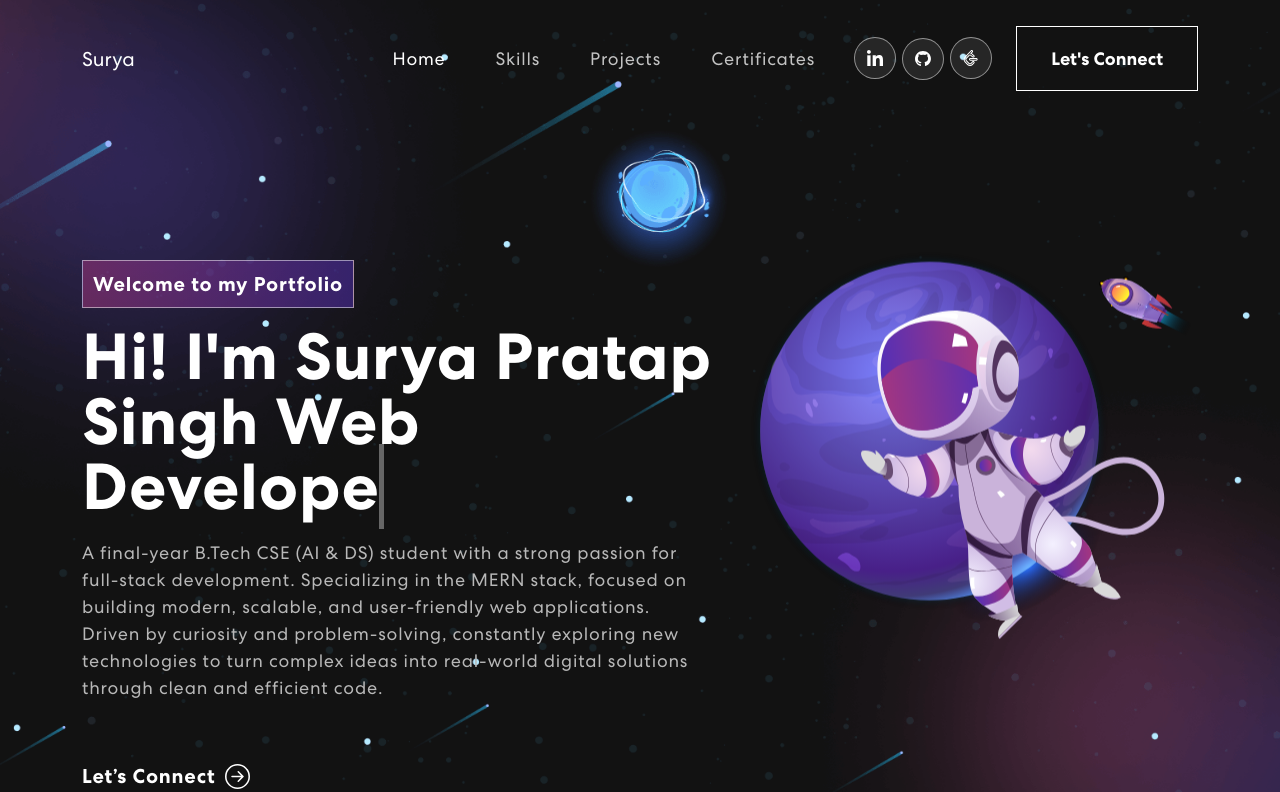
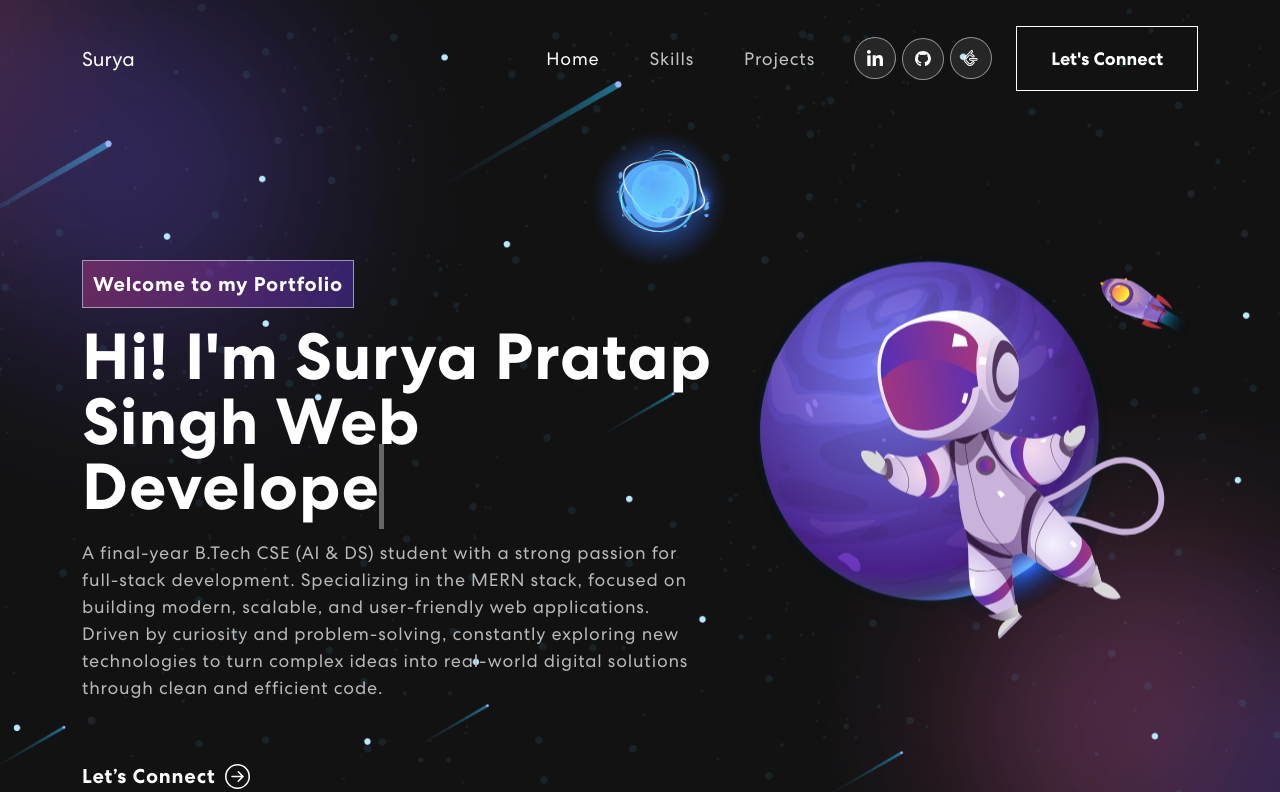
Before and after one commit to Surya821/Portfolio, a React (Create React App) app in the folder client/: page / in a window 1280 px wide. Shown: the top 792 px of the page. Built offline with nearby package versions, Linux system fonts and the light colour scheme; no server answers.

Commit message:
removed certificate from navbar

```diff
--- a/client/src/components/NavBar.js
+++ b/client/src/components/NavBar.js
@@ -90,16 +90,6 @@ export const NavBar = () => {
             >
               Projects
             </Nav.Link>
-            <Nav.Link
-              href="#certificates"
-              className={activeLink === 'certificates' ? 'active navbar-link' : 'navbar-link'}
-              onClick={(e) => {
-                e.preventDefault();
-                handleNavClick('certificates');
-              }}
-            >
-              Certificates
-            </Nav.Link>
           </Nav>
           <span className="navbar-text">
             <div className="social-icon">
```
